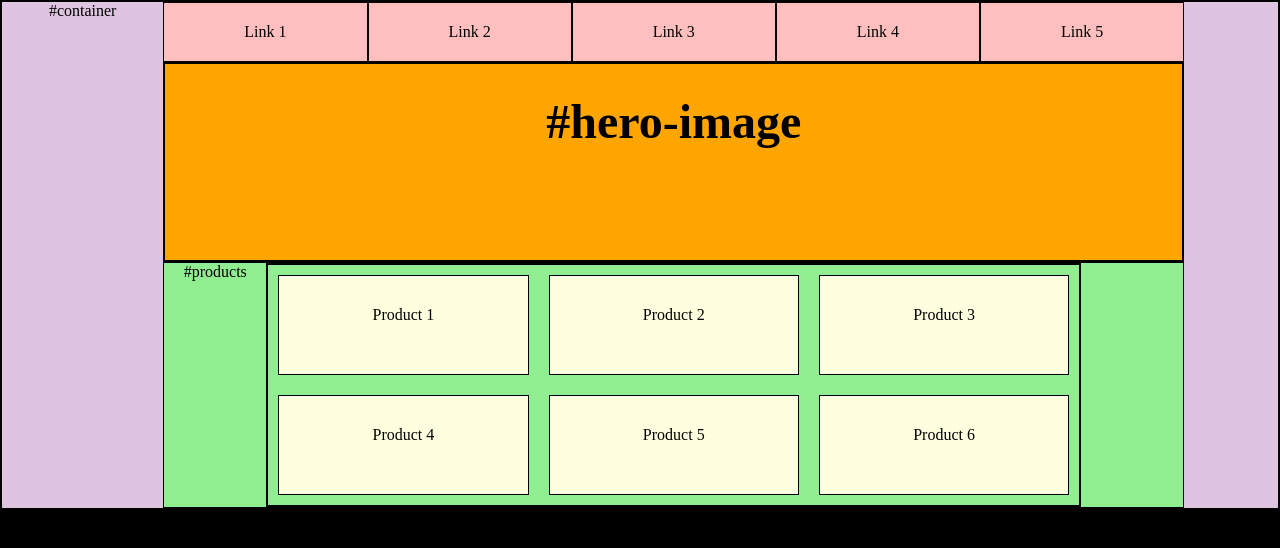
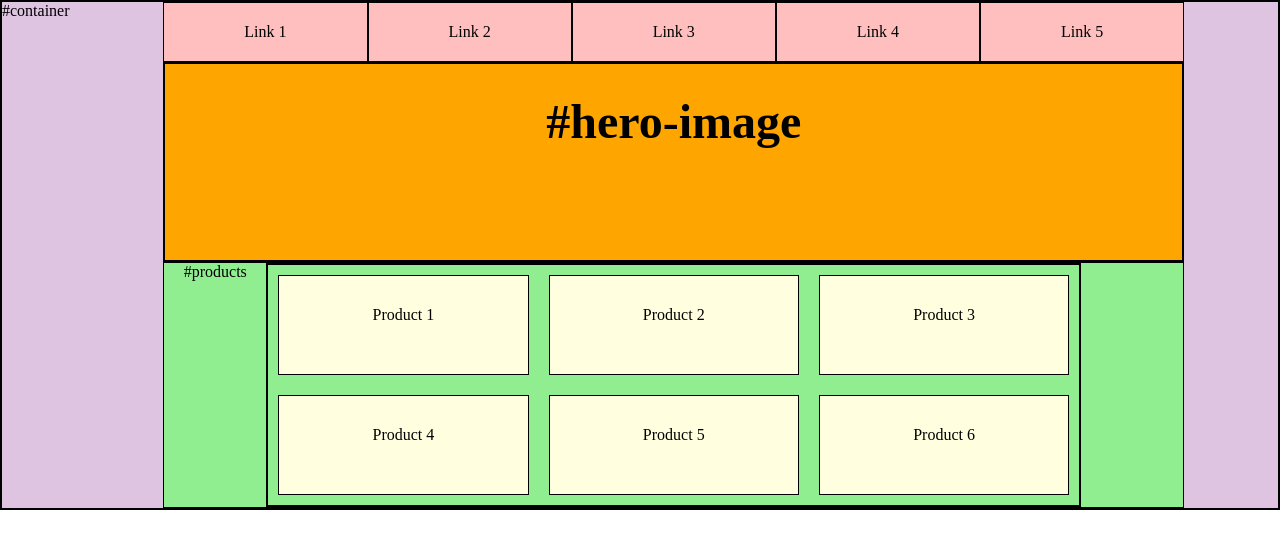
Before and after one commit to suleseid/Grid_Layout_1, a plain HTML site: page index.html in a window 1280 px wide. Drawn offline with Linux system fonts and the light colour scheme.

Commit message:
updated project

```diff
--- a/css/style.css
+++ b/css/style.css
@@ -5,18 +5,18 @@
 }
 
 body {
-    background-color: black;
+    /*background-color: rgb(236, 115, 149);*/
 }
 
 #container {
-    display: grid;
+    display:grid;
     grid-template-columns: auto 80% auto;
     background-color: rgb(223, 196, 226);
 }
 
 nav {
     display: grid;
-    grid-column-start: 2;
+    grid-column-start:2px;
     grid-template-columns: auto auto auto auto auto;
     background-color: rgb(255, 191, 191);
 }
--- a/index.html
+++ b/index.html
@@ -5,12 +5,12 @@
     <meta http-equiv="X-UA-Compatible" content="IE=edge">
     <meta name="viewport" content="width=device-width, initial-scale=1.0">
     <title>Document</title>
-    <link href="css/style.css" rel="stylesheet" >
+    <link href="css/style.css" rel="stylesheet">
 </head>
 <body>
 
  <div id="container" class="border">
-    <p class="text-center">#container</p>
+   <p class="text-left">#container</p>
     <nav>
         <a>Link 1</a>
         <a>Link 2</a>
```
